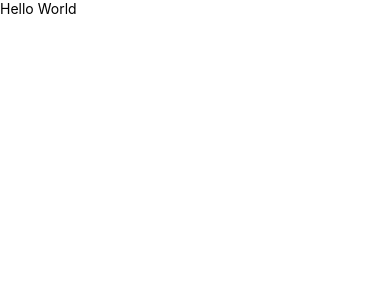
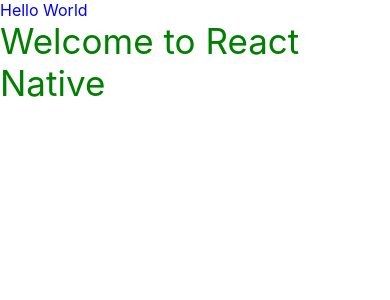
Before and after one commit to JulioC-19/mixerAppTest, a React Native app: screen / in a window 390 px wide. Shown: the top 300 px of the page. Built offline with nearby package versions, Linux system fonts and the light colour scheme.

Commit message:
added styles, components folders

```diff
--- a/App.tsx
+++ b/App.tsx
@@ -1,12 +1,19 @@
 import React from 'react';
-import {SafeAreaView, Text, View} from 'react-native';
+import { SafeAreaView } from 'react-native';
+import { DisplayMessage } from './components/DisplayMessage';
+import { font, colors } from './styles/Styles';
 
 function App(): JSX.Element {
   return (
     <SafeAreaView>
-      <View>
-        <Text>Hello World</Text>
-      </View>
+      <DisplayMessage
+        message={'Hello World'}
+        style={{ fontSize: font.small, color: colors.blue }}
+      />
+      <DisplayMessage
+        message={'Welcome to React Native'}
+        style={{ fontSize: font.large, color: colors.green }}
+      />
     </SafeAreaView>
   );
 }
--- /dev/null
+++ b/components/DisplayMessage.tsx
@@ -0,0 +1,15 @@
+import React from 'react';
+import { Text, TextStyle, View } from 'react-native';
+
+type DisplayMessageProps = {
+  message: String;
+  style?: TextStyle | undefined;
+};
+
+export const DisplayMessage = (props: DisplayMessageProps): JSX.Element => {
+  return (
+    <View>
+      <Text style={props.style}>{props.message}</Text>
+    </View>
+  );
+};
--- /dev/null
+++ b/styles/Styles.ts
@@ -0,0 +1,28 @@
+import { ColorValue, StyleSheet } from 'react-native';
+
+export const font = {
+  small: 16,
+  medium: 25,
+  large: 35,
+};
+
+export const colors: {
+  red: ColorValue;
+  blue: ColorValue;
+  green: ColorValue;
+} = {
+  red: '#ff0000',
+  blue: '#0000ff',
+  green: '#008000',
+};
+
+export const styles = StyleSheet.create({
+  messageOne: {
+    fontSize: font.small,
+    color: colors.red,
+  },
+  messageTwo: {
+    fontSize: font.medium,
+    color: colors.blue,
+  },
+});
```
Also changed, not shown: .prettierrc.js.
